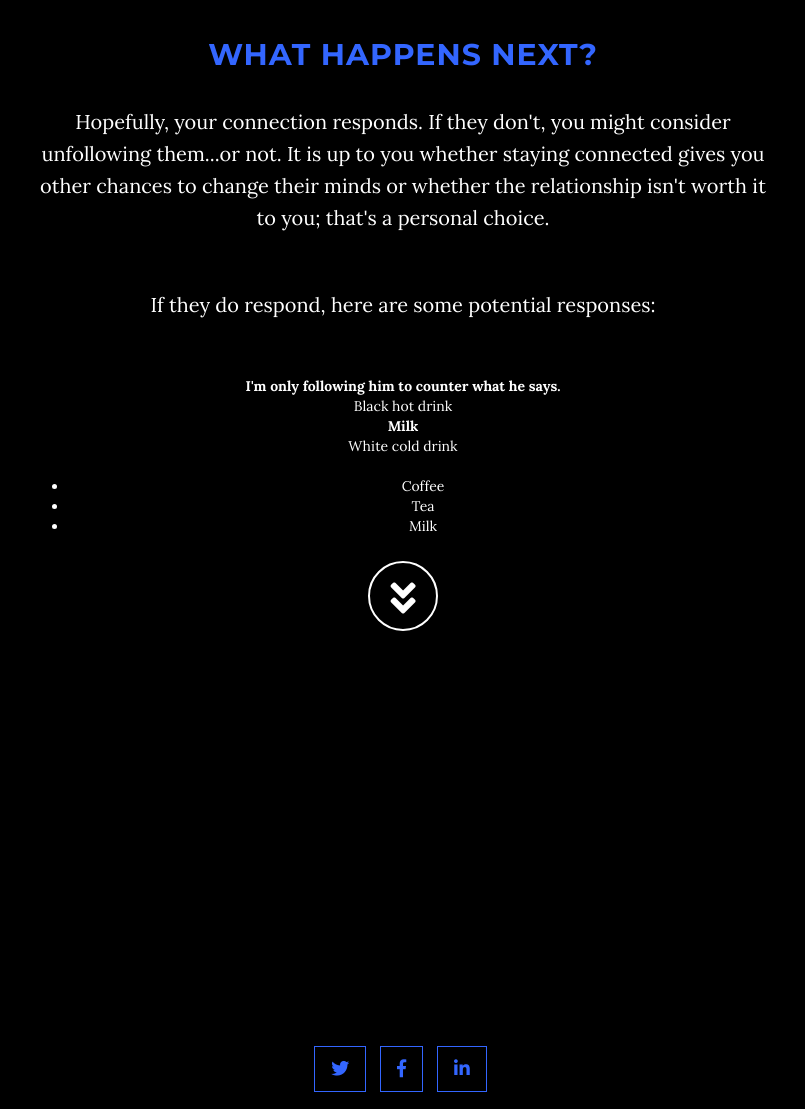
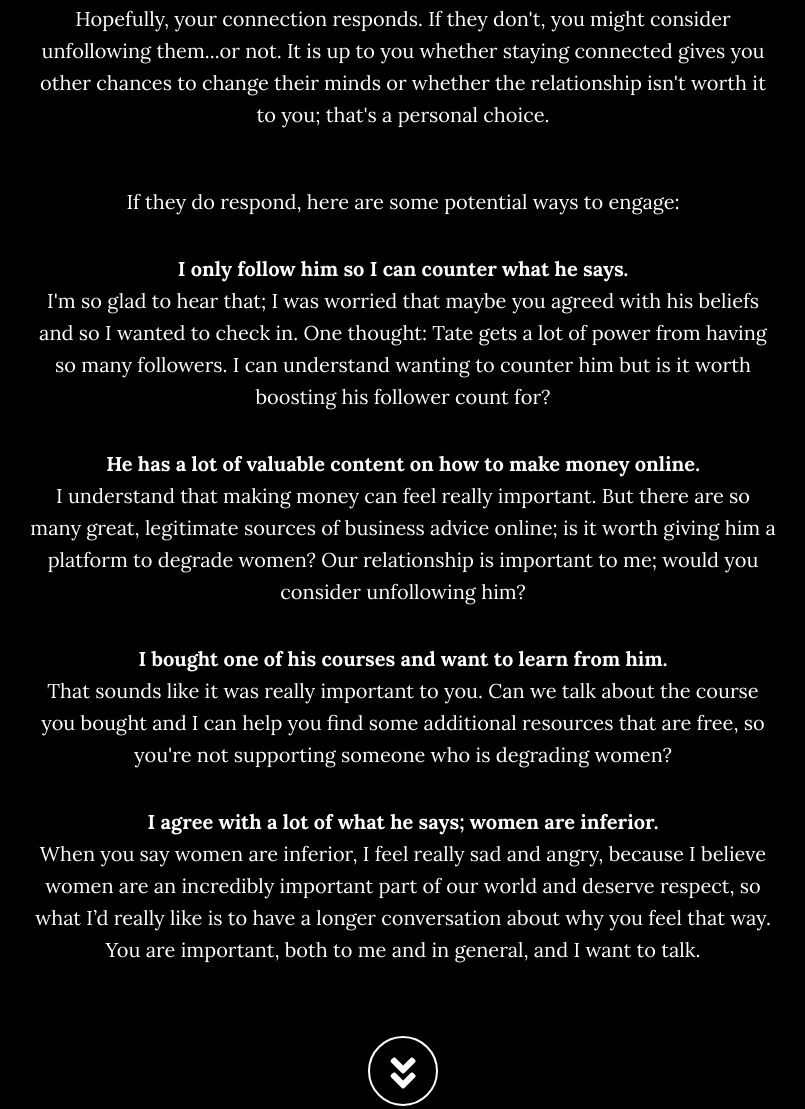
Before and after one commit to mattwallaert/howtotalkaboutandrewtate, a plain HTML site: page index.html in a window 1280 px wide. Shown: the part 2594-3703 px from the top of the page, without its empty margins (237-1042 px from the left). Drawn offline with nearby package versions, Linux system fonts and the light colour scheme.

Commit message:
Update index.html

```diff
--- a/index.html
+++ b/index.html
@@ -116,19 +116,17 @@
                         <div class="col-md-8 col-md-offset-2">
                             <h2 class="ftc">What happens next?</h2></p>
                                 <p>Hopefully, your connection responds. If they don't, you might consider unfollowing them...or not. It is up to you whether staying connected gives you other chances to change their minds or whether the relationship isn't worth it to you; that's a personal choice.</p><br>
-                                             <p>If they do respond, here are some potential responses:</p><br>
-<dl>
-  <dt>I'm only following him to counter what he says.</dt>
-  <dd>Black hot drink</dd>
-  <dt>Milk</dt>
-  <dd>White cold drink</dd>
-</dl>
-                        <ul>
-  <li>Coffee</li>
-  <li>Tea</li>
-  <li>Milk</li>
-</ul>
-                        <a href="#madeby" class="btn btn-circle page-scroll">
+                                             <p>If they do respond, here are some potential ways to engage:</p>
+                        <p><b>I only follow him so I can counter what he says.</b><br>
+                            I'm so glad to hear that; I was worried that maybe you agreed with his beliefs and so I wanted to check in. One thought: Tate gets a lot of power from having so many followers. I can understand wanting to counter him but is it worth boosting his follower count for?</p>
+                                                <p><b>He has a lot of valuable content on how to make money online.</b><br>
+                            I understand that making money can feel really important. But there are so many great, legitimate sources of business advice online; is it worth giving him a platform to degrade women? Our relationship is important to me; would you consider unfollowing him?</p>
+                                                <p><b>I bought one of his courses and want to learn from him.</b><br>
+                            That sounds like it was really important to you. Can we talk about the course you bought and I can help you find some additional resources that are free, so you're not supporting someone who is degrading women?</p>
+                                                                        <p><b>I agree with a lot of what he says; women are inferior.</b><br>
+                            When you say women are inferior, I feel really sad and angry, because I believe women are an incredibly important part of our world and deserve respect, so what I’d really like is to have a longer conversation about why you feel that way. You are important, both to me and in general, and I want to talk.</p>
+                        <br>
+              <a href="#madeby" class="btn btn-circle page-scroll">
                         <i class="fa fa-angle-double-down animated"></i>
                     </a>
                     </div>
```
